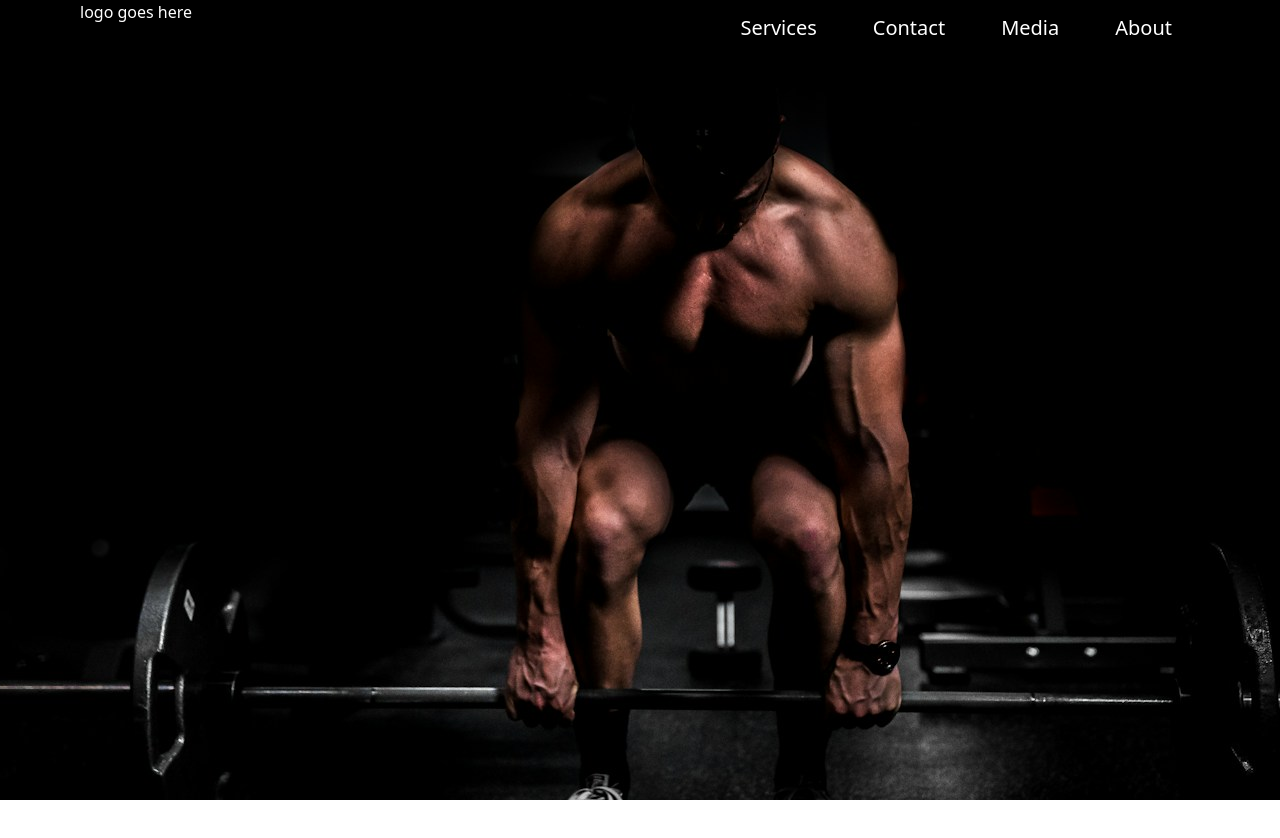
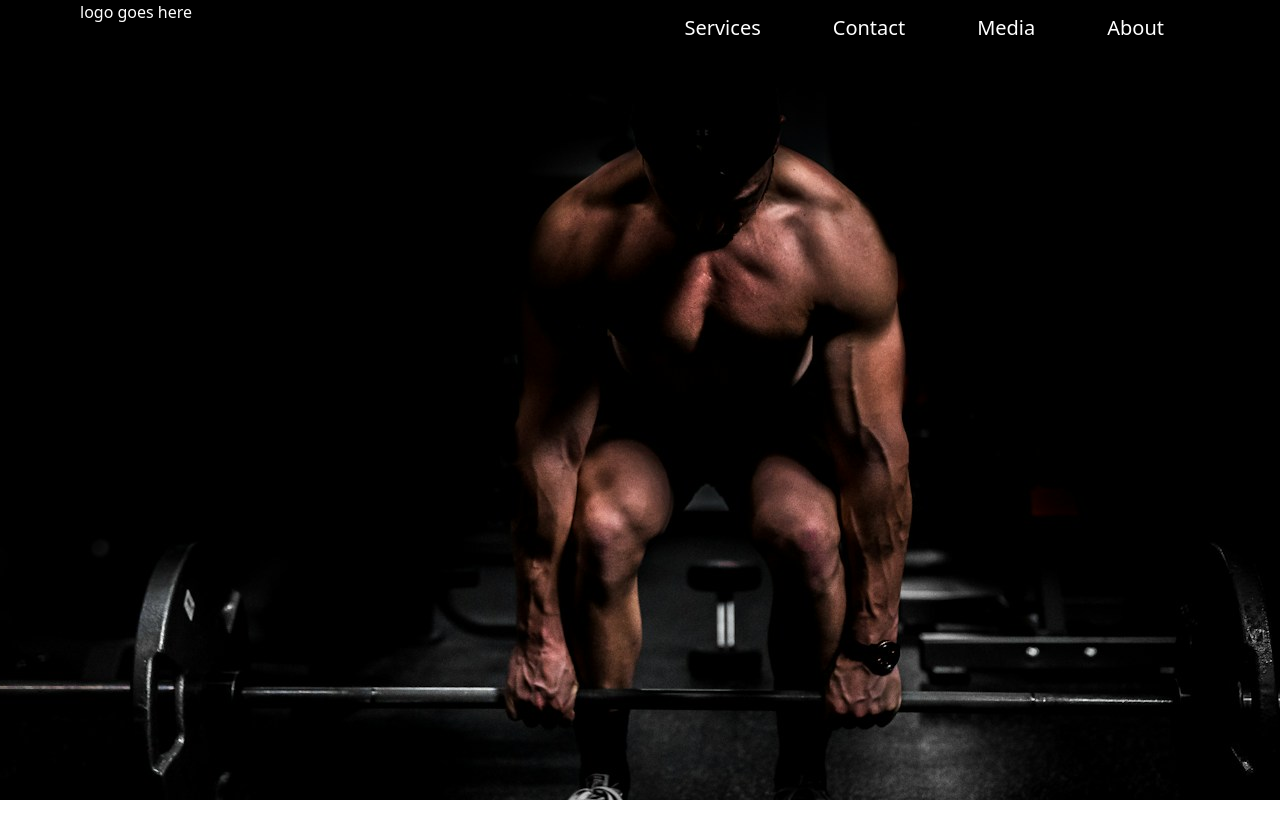
Before and after one commit to BrainReturnedToSoup/HuusWebsite, a React (Vite) app in the folder huus-website/: page / in a window 1280 px wide. Shown: the top 838 px of the page. Built offline with nearby package versions, Linux system fonts and the light colour scheme.

Commit message:
just a minor increase in the nav button padding before i go

```diff
--- a/huus-website/src/pages/root/Nav.tsx
+++ b/huus-website/src/pages/root/Nav.tsx
@@ -37,7 +37,7 @@ function RegularNavButtons() {
       {headerNavLinks.map((buttonData) => {
         return (
           <a
-            className={`center-text flex justify-items-center px-7 text-xl transition-colors duration-300 ease-in-out ${buttonContrast}`}
+            className={`center-text flex justify-items-center px-9 text-xl transition-colors duration-300 ease-in-out ${buttonContrast}`}
             key={buttonData.key}
             href={buttonData.route}
           >
```
